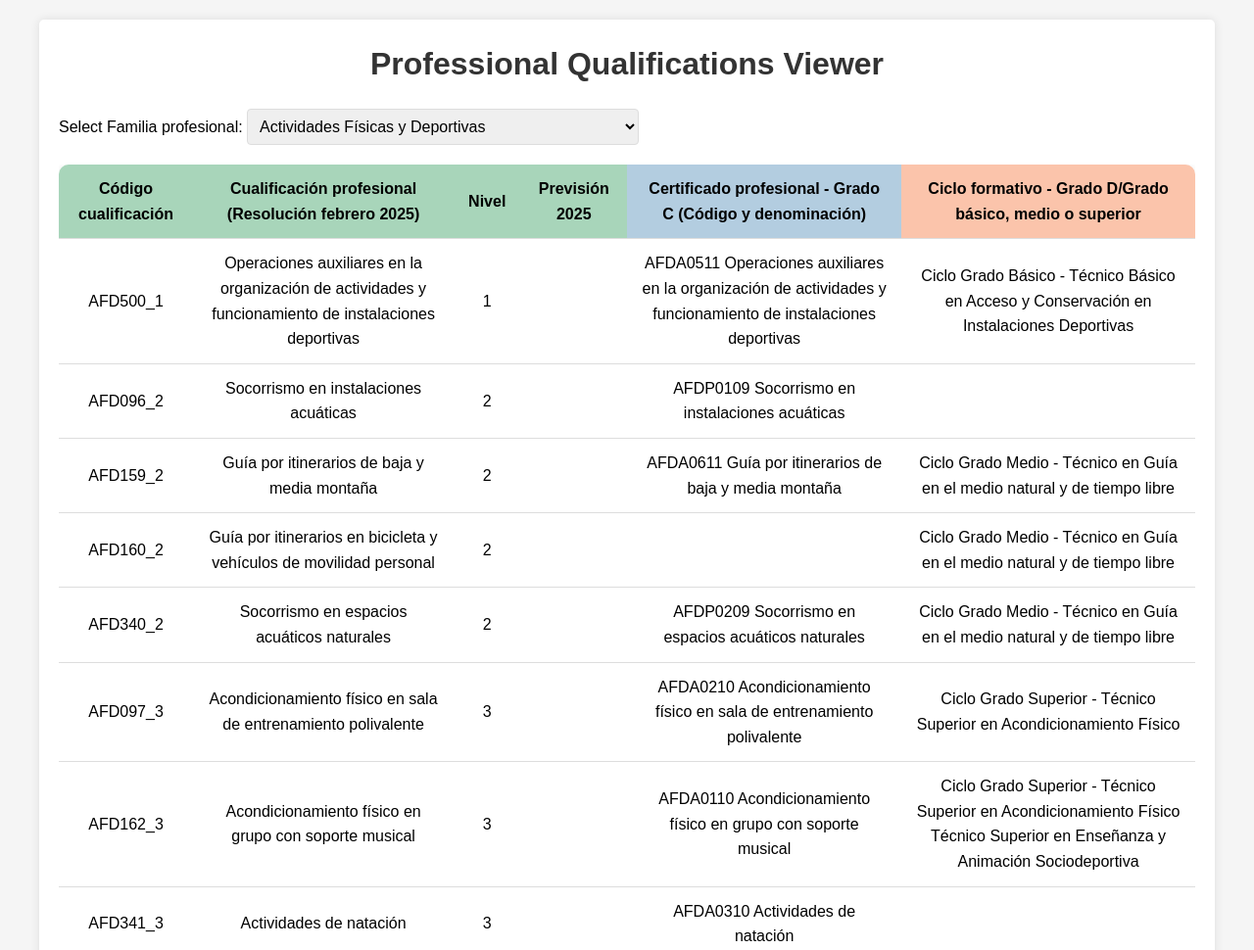
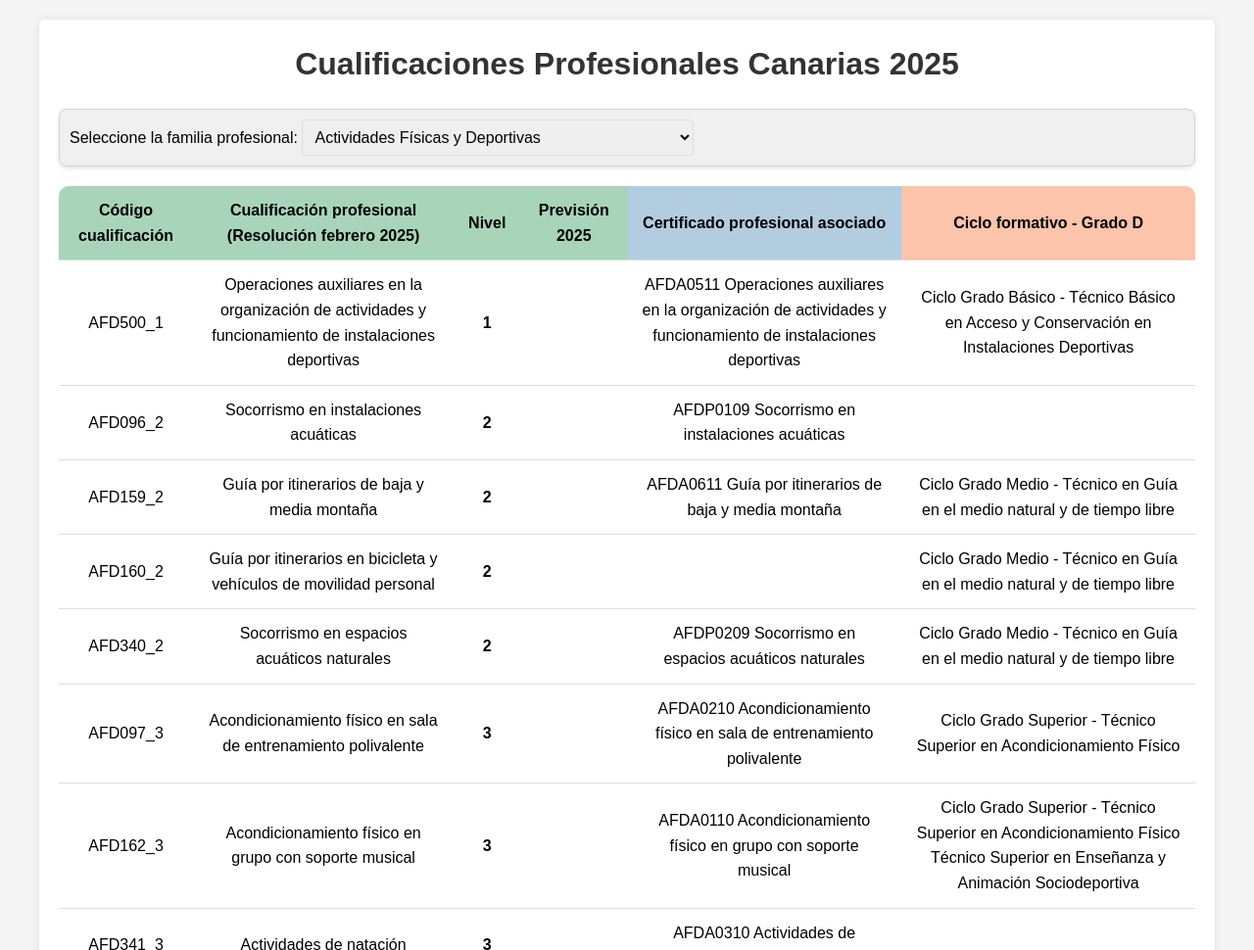
Before and after one commit to proschil/cualificaciones, a plain HTML site: page index.html in a window 1280 px wide. Shown: the top 970 px of the page at 98% size. Drawn offline with nearby package versions, Linux system fonts and the light colour scheme.

Commit message:
Cambios en styles.css y el index.html
En styles: destacar el selector de familia profesional. Intenté cambiar el color de los números (columna nivel) pero solo las puso en negrita (Chat GPT)
En el index: cambié los nombres de las columnas para que entraran mejor

```diff
--- a/index.html
+++ b/index.html
@@ -3,18 +3,18 @@
     <head>
         <meta charset="UTF-8">
         <meta name="viewport" content="width=device-width, initial-scale=1.0">
-        <title>Professional Qualifications Viewer</title>
+        <title>Cualificaciones Profesionales Canarias 2025</title>
         <link rel="stylesheet" href="styles.css">
         <!-- Papa Parse for CSV parsing -->
         <script src="https://cdnjs.cloudflare.com/ajax/libs/PapaParse/5.3.2/papaparse.min.js"></script>
     </head>
 <body>
     <div class="container">
-        <h1>Professional Qualifications Viewer</h1>
+        <h1>Cualificaciones Profesionales Canarias 2025</h1>
 
         <!-- Family selection dropdown -->
         <div class="selection-container">
-            <label for="familySelect">Select Familia profesional:</label>
+            <label for="familySelect">Seleccione la familia profesional:</label>
             <select id="familySelect">
                 <option value="">Loading families...</option>
             </select>
@@ -32,8 +32,8 @@
                         <th>Cualificación profesional (Resolución febrero 2025)</th>
                         <th>Nivel</th>
                         <th>Previsión 2025</th>
-                        <th>Certificado profesional - Grado C (Código y denominación)</th>
-                        <th>Ciclo formativo - Grado D/Grado básico, medio o superior</th>
+                        <th>Certificado profesional asociado</th>
+                        <th>Ciclo formativo - Grado D</th>
                     </tr>
                 </thead>
                 <tbody id="tableBody">
--- a/styles.css
+++ b/styles.css
@@ -28,6 +28,16 @@ h1 {
 
 .selection-container {
     margin-bottom: 20px;
+    padding: 10px;
+    background-color: #f0f0f0;
+    border: 1px solid #d1d1d1;
+    border-radius: 8px;
+    box-shadow: 0 2px 5px rgba(0, 0, 0, 0.1);
+    transition: transform 0.3s ease;
+}
+
+.selection-container:hover {
+    transform: scale(1.02);
 }
 
 select {
@@ -99,6 +109,13 @@ th:nth-child(5) { background-color: #b3cde0; }
 th:nth-child(6) { background-color: #fbc4ab; }
 th:nth-child(7) { background-color: #fbc4ab; }
 
+/* Colores para los niveles 1, 2 y 3 (ahora más compatibles) */
+td:nth-child(3) { font-weight: bold; }
+
+td:nth-child(3):has(> :is(:contains('1'))) { color: #2e7d32; }
+td:nth-child(3):has(> :is(:contains('2'))) { color: #d32f2f; }
+td:nth-child(3):has(> :is(:contains('3'))) { color: #1976d2; }
+
 /* Centrar la fila de rótulos */
 thead tr {
     text-align: center;
```
